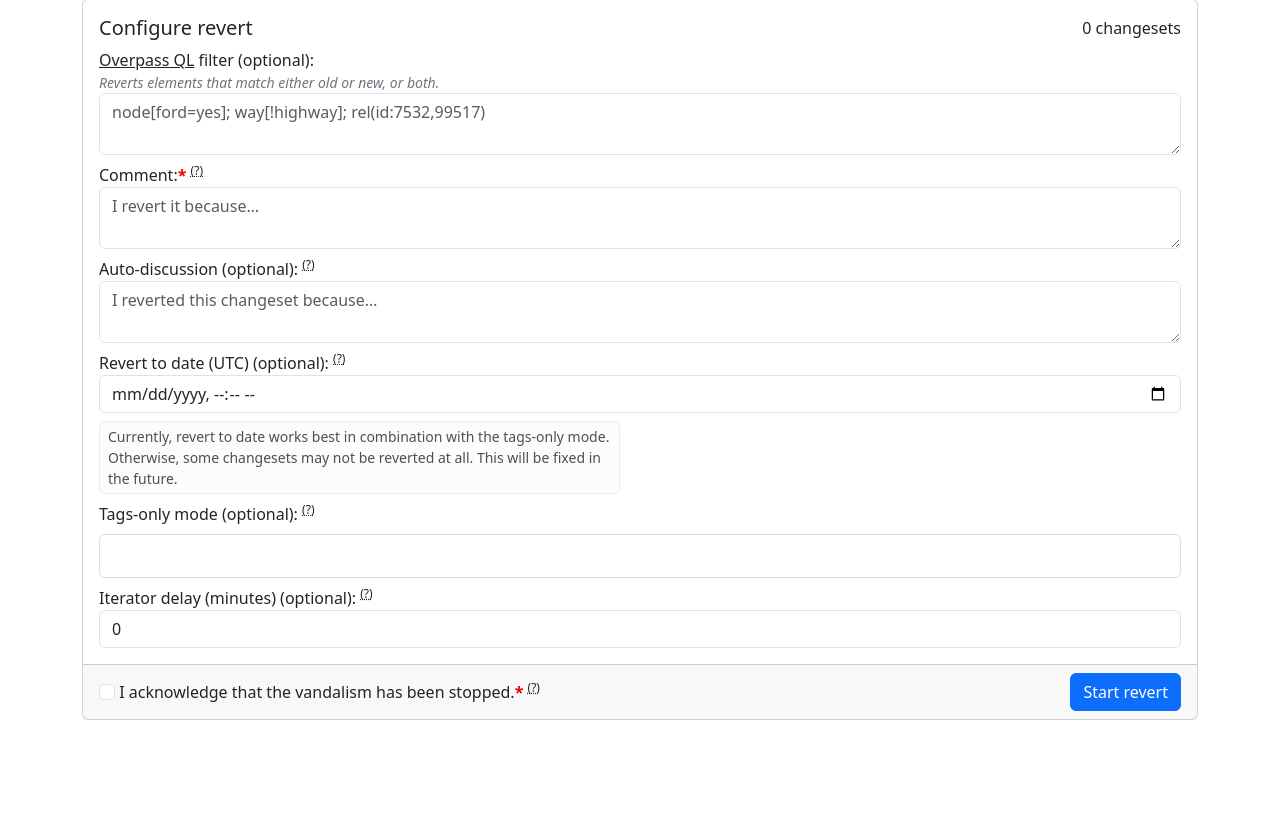
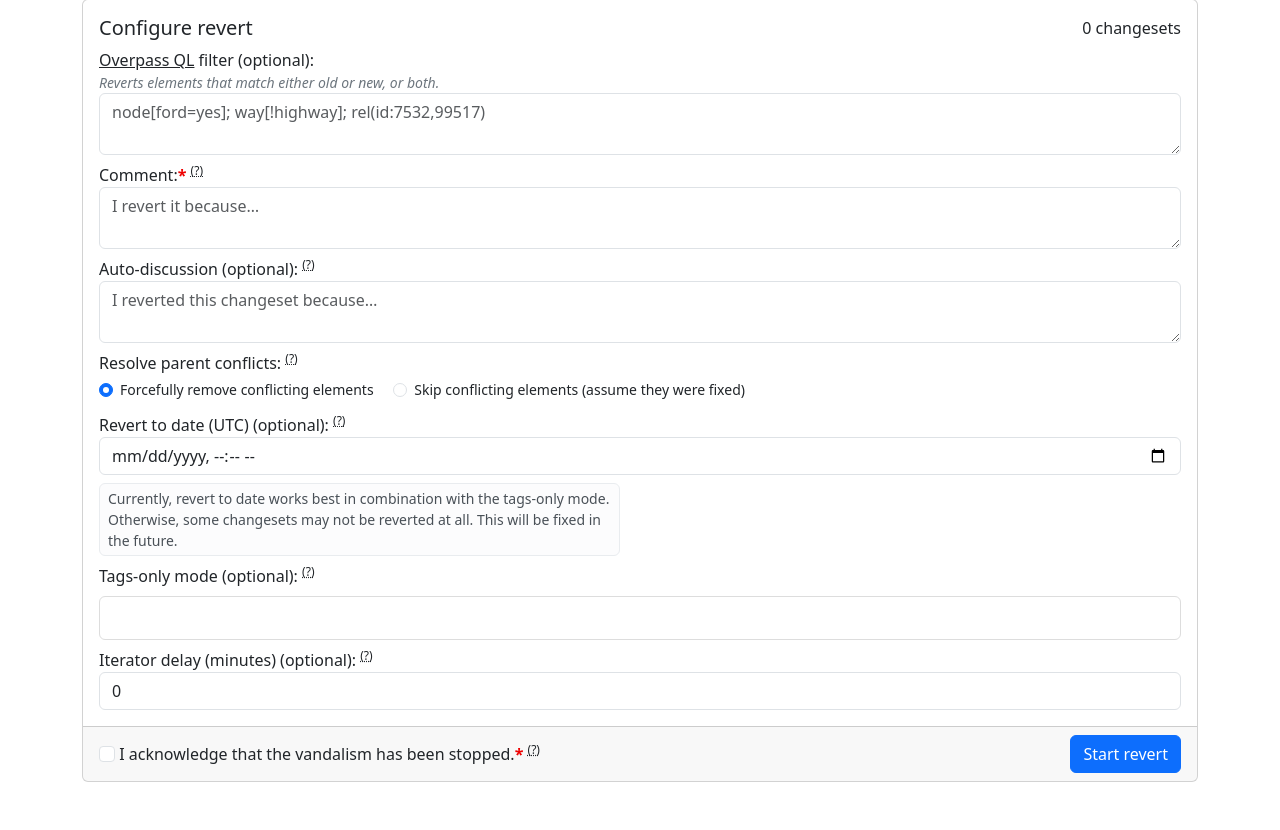
Before and after one commit to Zaczero/Thanos, a FastAPI app: template templates/configure.jinja2 in a window 1280 px wide. Shown: the part 83-913 px from the top of the page. Before the commit the page ends 803 px from the top, so only its background shows below. Run offline with FastAPI, Linux system fonts and the light colour scheme; the template is opened without the code that fills it, so the values that code supplies are empty; parts of the project's set-up code (start-up, migrations or seed data) failed here and were passed over; some libraries are stand-ins or nearby versions.

Commit message:
Support fix_parents option

```diff
--- a/main.py
+++ b/main.py
@@ -112,7 +112,7 @@ async def configure(request: Request, changesets: Annotated[str, Form()], user=D
 
 
 @app.post('/revert')
-async def post_revert(request: Request, changesets: Annotated[str, Form()], comment: Annotated[str, Form()], query_filter: Annotated[str, Form()] = None, discussion: Annotated[str, Form()] = None, revert_to_date: Annotated[datetime, Form()] = None, only_tags: Annotated[str, Form()] = None, iterator_delay: Annotated[str, Form()] = None, token=Depends(require_oauth_token), user=Depends(require_whitelisted)):
+async def post_revert(request: Request, changesets: Annotated[str, Form()], comment: Annotated[str, Form()], fix_parents: Annotated[bool, Form()], query_filter: Annotated[str, Form()] = None, discussion: Annotated[str, Form()] = None, revert_to_date: Annotated[datetime, Form()] = None, only_tags: Annotated[str, Form()] = None, iterator_delay: Annotated[str, Form()] = None, token=Depends(require_oauth_token), user=Depends(require_whitelisted)):
     changesets: list[int] = orjson.loads(changesets)
     changesets.sort()
     changesets.reverse()  # descending order
@@ -156,6 +156,7 @@ async def post_revert(request: Request, changesets: Annotated[str, Form()], comm
         '--comment', repr(comment),
         '--discussion', repr(discussion),
         '--discussion_target', repr('all'),
+        '--fix_parents', repr(fix_parents),
         '--only_tags', ','.join(map(repr, only_tags)),
     ]
 
--- a/templates/configure.jinja2
+++ b/templates/configure.jinja2
@@ -33,6 +33,28 @@
             </sup>
             <textarea name="discussion" class="form-control" rows="2" placeholder="I reverted this changeset because…"
                 maxlength="2000"></textarea>
+        </label>
+
+        <label class="form-label d-block">
+            Resolve parent conflicts:
+            <sup>
+                <abbr
+                    title="Parent conflicts occur when other changesets make dependencies on newly created elements">(?)</abbr>
+            </sup>
+            <div class="small mt-1">
+                <div class="form-check form-check-inline">
+                    <input class="form-check-input" id="fp-t" type="radio" name="fix_parents" value="True" checked>
+                    <label class="form-check-label" for="fp-t">
+                        Forcefully remove conflicting elements
+                    </label>
+                </div>
+                <div class="form-check form-check-inline">
+                    <input class="form-check-input" id="fp-f" type="radio" name="fix_parents" value="False">
+                    <label class="form-check-label" for="fp-f">
+                        Skip conflicting elements (assume they were fixed)
+                    </label>
+                </div>
+            </div>
         </label>
 
         <label class="form-label d-block">
```
